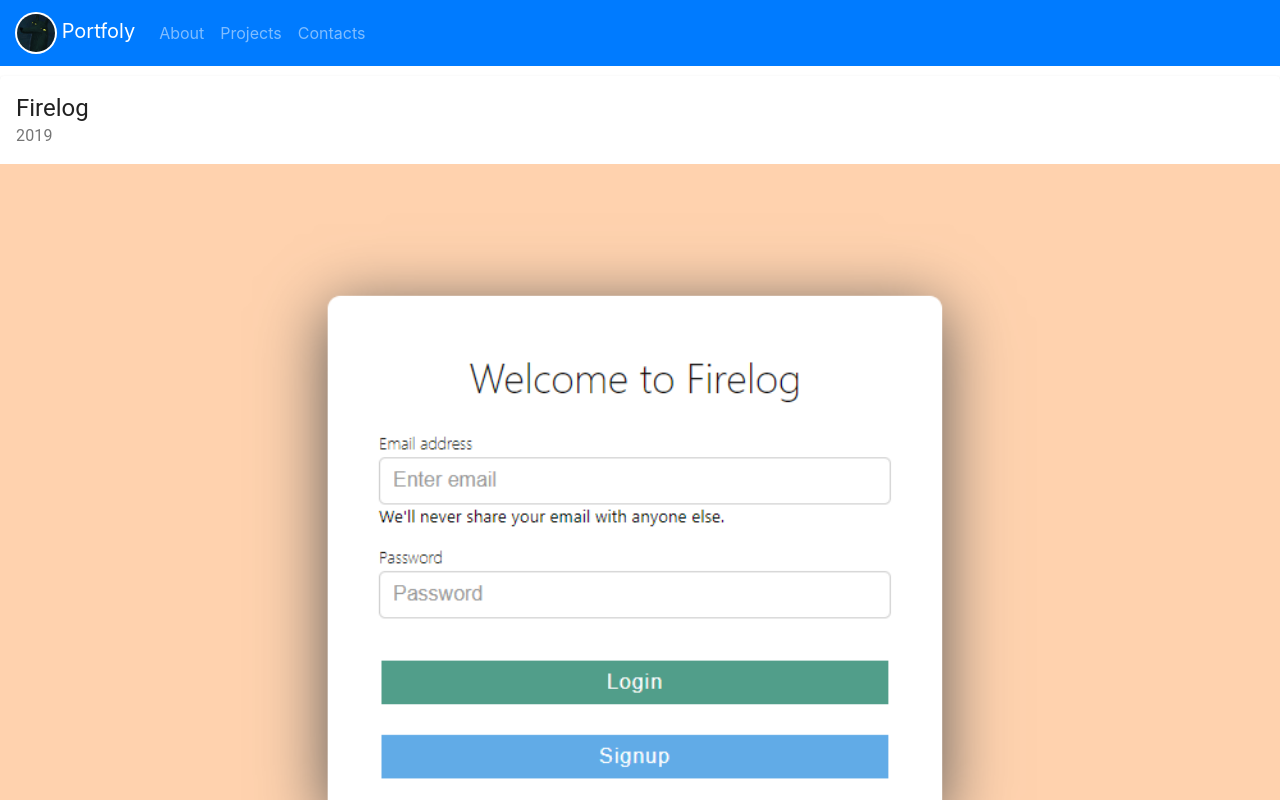
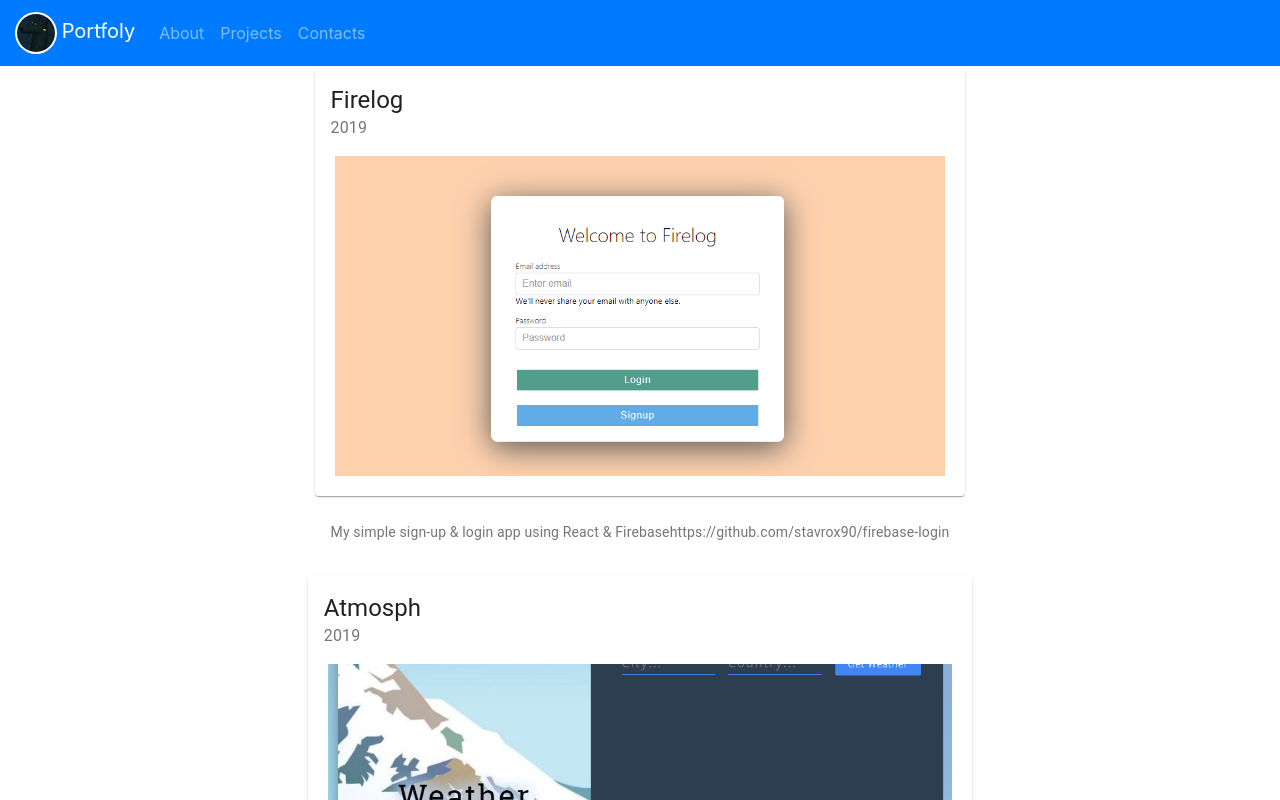
Before and after one commit to stavrox90/Portfoly, a React (Create React App) app: page /projects in a window 1280 px wide. Shown: the top 800 px of the page. Built offline with nearby package versions, Linux system fonts and the light colour scheme.

Commit message:
Update projects.js

```diff
--- a/src/components/contents/projects.js
+++ b/src/components/contents/projects.js
@@ -4,18 +4,18 @@ import { makeStyles, Grid, Card, CardHeader, CardMedia, CardContent, Typography
 import { works } from "./details"
 
 const useStyles = makeStyles({
+    root: {
+        flexGrow: 1,
+        justifyContent: "space-evenly",
+    },
     card: {
         maxWidth: "auto",
         margin: "10px 0 10px 0",
     },
     media: {
-        height: "60vw",
+        height: "20rem",
+        margin: "0 20px 20px 20px",
     },
-    container: {
-        width: "100%",
-        flexWrap: "wrap",
-        boxSizing: "borderBox",
-    }
 });
 
 function About() {
@@ -23,9 +23,11 @@ function About() {
 
     return (
         <div>
+            <Grid container spacing={2} className={classes.root}>
                 {works.map(works => {
                     return (
-                    <div className={classes.container}>
+                        <div>
+                            <Grid item xs={12} >
                                 <Card className={classes.card}>
                                     <CardHeader
                                         title={works.title}
@@ -45,9 +47,11 @@ function About() {
                                         <span>{works.source}</span>
                                     </Typography>
                                 </CardContent>
+                            </Grid>
                         </div>
                     );
                 })}
+            </Grid>
         </div>
     )
 }
```
Lines whose indentation alone changed are shown as unchanged.
